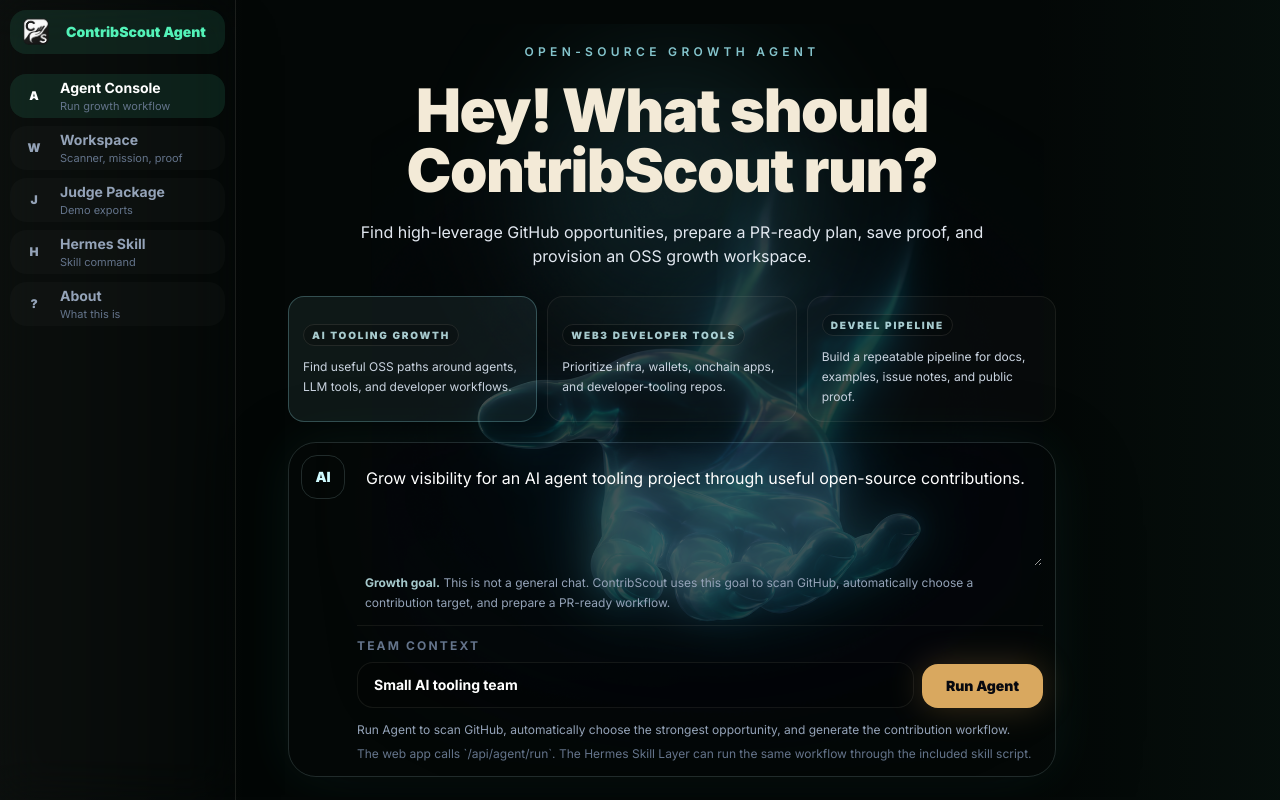
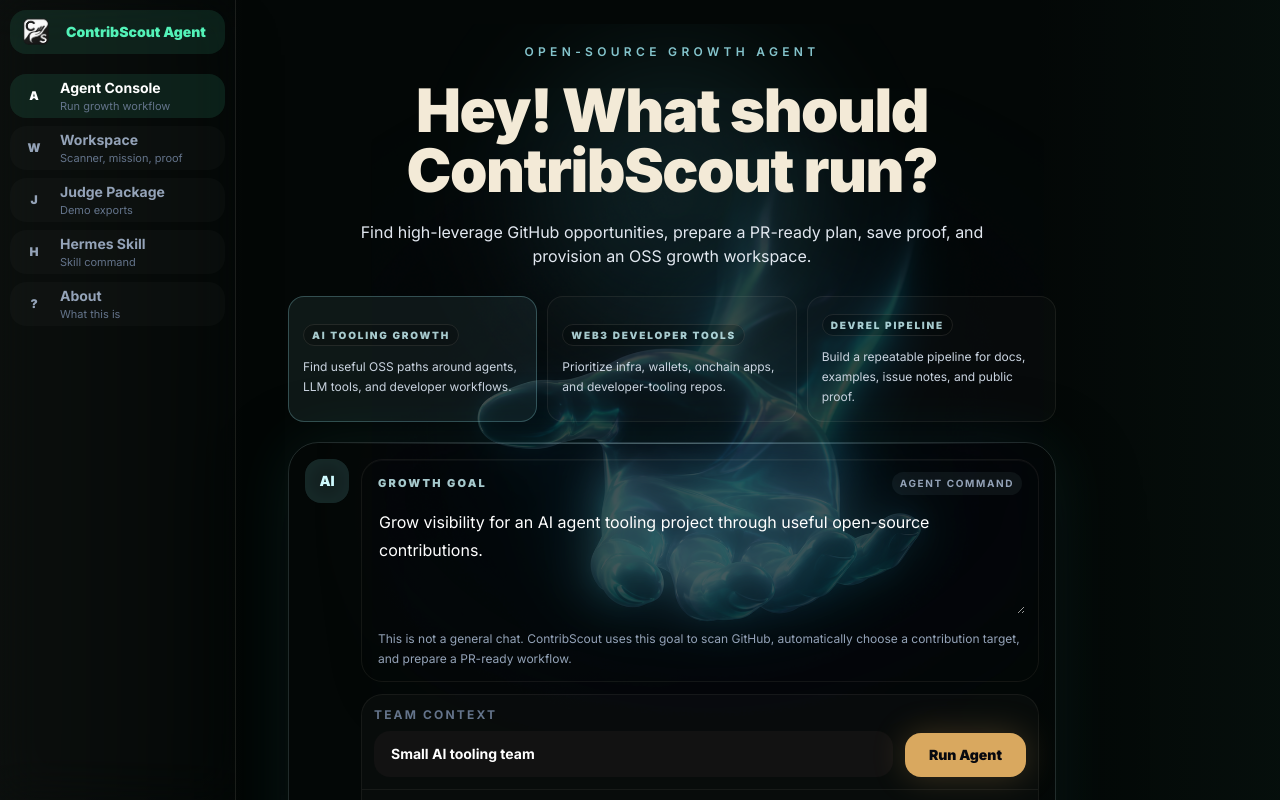
Before and after one commit to Sworntech-dev/contribscout, a Next.js app: page / in a window 1280 px wide. Shown: the top 800 px of the page. Built offline with nearby package versions, Linux system fonts and the light colour scheme.

Commit message:
ContribScout app shell UI

```diff
--- a/src/components/agent-demo-mode.tsx
+++ b/src/components/agent-demo-mode.tsx
@@ -252,23 +252,36 @@
           ))}
         </div>
 
-        <div className="relative z-10 mx-auto mt-5 max-w-3xl rounded-[1.75rem] border border-cyan-100/15 bg-[#06100e]/82 p-3 shadow-[0_24px_90px_rgba(0,0,0,0.24),0_0_58px_rgba(94,234,212,0.07)] backdrop-blur-xl">
-          <div className="flex gap-3">
-            <div className="hidden h-11 w-11 shrink-0 place-items-center rounded-2xl border border-cyan-100/15 bg-cyan-200/8 text-sm font-black text-cyan-100 sm:grid">
+        <div className="relative z-10 mx-auto mt-5 max-w-3xl overflow-hidden rounded-[1.9rem] border border-cyan-100/15 bg-[#06100e]/86 shadow-[0_24px_90px_rgba(0,0,0,0.28),0_0_68px_rgba(94,234,212,0.09)] backdrop-blur-xl">
+          <div className="absolute inset-x-8 top-0 h-px bg-gradient-to-r from-transparent via-cyan-100/35 to-transparent" />
+          <div className="flex gap-3 p-3.5 sm:p-4">
+            <div className="hidden h-11 w-11 shrink-0 place-items-center rounded-2xl bg-cyan-200/10 text-sm font-black text-cyan-100 shadow-[inset_0_0_24px_rgba(94,234,212,0.08)] sm:grid">
               AI
             </div>
             <div className="min-w-0 flex-1">
+              <div className="rounded-[1.35rem] border border-cream/[0.07] bg-black/22 px-3 py-3 shadow-[inset_0_1px_0_rgba(255,255,255,0.04)]">
+                <div className="mb-2 flex items-center justify-between gap-3 px-1">
+                  <span className="text-[11px] font-black uppercase tracking-[0.2em] text-cyan-100/80">
+                    Growth goal
+                  </span>
+                  <span className="hidden rounded-full bg-cyan-100/[0.06] px-2 py-1 text-[10px] font-bold uppercase tracking-[0.16em] text-slate-400 sm:inline-flex">
+                    Agent command
+                  </span>
+                </div>
                 <textarea
                   aria-label="Business goal"
                   value={businessGoal}
                   onChange={(event) => onBusinessGoalChange(event.target.value)}
                   placeholder="Describe the open-source growth goal you want ContribScout to run..."
-                className="min-h-28 w-full resize-y rounded-2xl border border-transparent bg-transparent px-2 py-2 text-base leading-7 text-white outline-none transition placeholder:text-slate-500 focus:border-cyan-100/15"
+                  className="min-h-28 w-full resize-y rounded-xl border border-transparent bg-transparent px-1 py-1 text-base leading-7 text-white outline-none transition placeholder:text-slate-500 focus:border-cyan-100/10"
                 />
-              <div className="px-2 text-xs leading-5 text-slate-400">
-                <span className="font-bold text-cyan-100/80">Growth goal.</span> This is not a general chat. ContribScout uses this goal to scan GitHub, automatically choose a contribution target, and prepare a PR-ready workflow.
+                <p className="mt-2 px-1 text-xs leading-5 text-slate-400">
+                  This is not a general chat. ContribScout uses this goal to scan GitHub, automatically choose a contribution target, and prepare a PR-ready workflow.
+                </p>
               </div>
-              <div className="mt-3 flex flex-col gap-2 border-t border-cream/[0.07] pt-3 sm:flex-row sm:items-end">
+
+              <div className="mt-3 rounded-[1.35rem] border border-cream/[0.06] bg-white/[0.025]">
+                <div className="flex flex-col gap-3 border-b border-cream/[0.06] px-3 py-3 sm:flex-row sm:items-end">
                   <label className="min-w-0 flex-1 text-xs font-bold uppercase tracking-[0.18em] text-slate-500">
                     Team context
                     <input
@@ -276,7 +289,7 @@
                       value={teamContext}
                       onChange={(event) => onTeamContextChange(event.target.value)}
                       placeholder="Small AI tooling team, Web3 infra team, DevRel team..."
-                    className="mt-2 w-full rounded-2xl border border-cream/[0.08] bg-black/20 px-4 py-3 text-sm normal-case tracking-normal text-white outline-none transition placeholder:text-slate-500 focus:border-cyan-100/25"
+                      className="mt-2 w-full rounded-2xl border border-transparent bg-black/24 px-4 py-3 text-sm normal-case tracking-normal text-white outline-none transition placeholder:text-slate-500 focus:border-cyan-100/18"
                     />
                   </label>
                   <button
@@ -288,12 +301,16 @@
                     {runState === "running" ? "Running agent..." : "Run Agent"}
                   </button>
                 </div>
-              <p className="mt-3 text-xs leading-5 text-slate-400">
+                <div className="px-3 py-3">
+                  <p className="text-xs leading-5 text-slate-400">
                     Run Agent to scan GitHub, automatically choose the strongest opportunity, and generate the contribution workflow.
                   </p>
                   <p className="mt-1 text-xs leading-5 text-slate-500">
                     The web app calls `/api/agent/run`. The Hermes Skill Layer can run the same workflow through the included skill script.
                   </p>
+                </div>
+              </div>
+
               {runState === "error" ? (
                 <p className="mt-3 rounded-2xl border border-rose/30 bg-rose/10 px-3 py-2 text-sm text-rose">{error}</p>
               ) : null}
```
Lines whose indentation alone changed are shown as unchanged.
